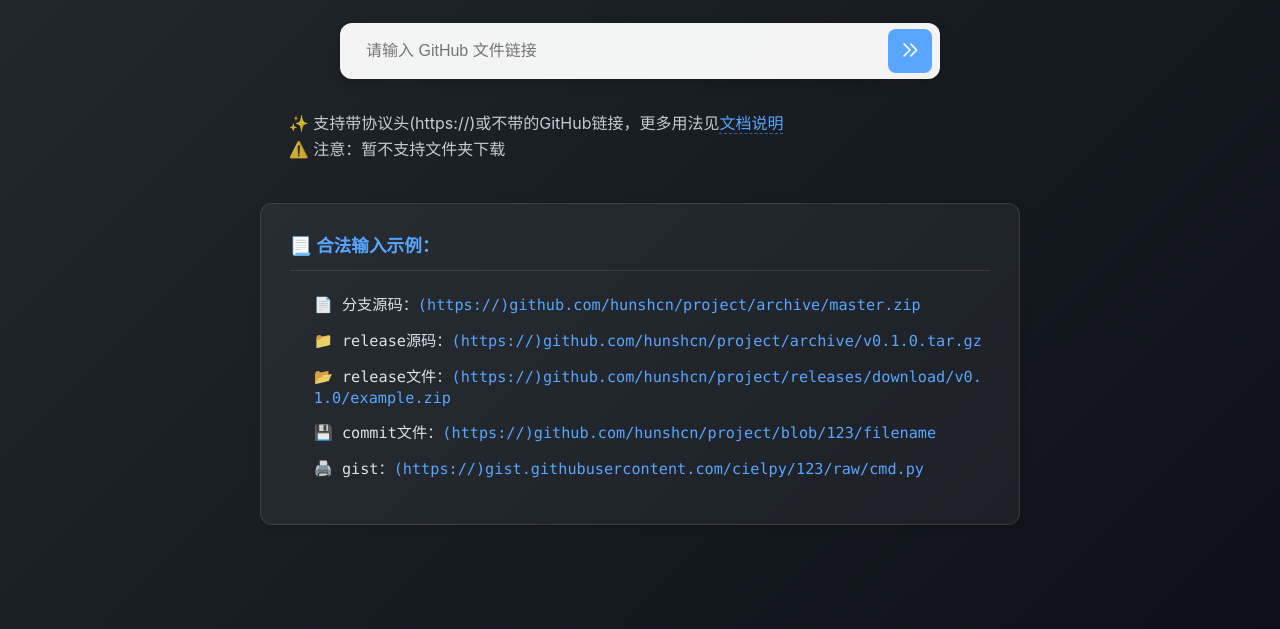
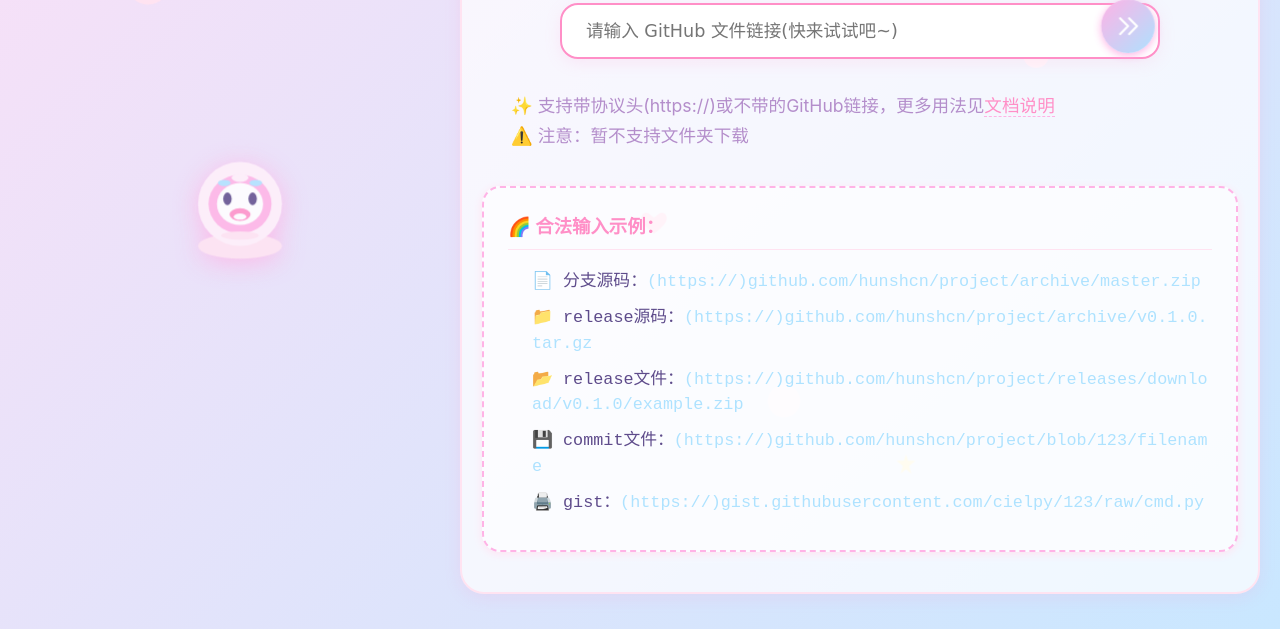
Before and after one commit to LunarVowCrimsonLove/vercel-github-proxy, a website: page index.html in a window 1280 px wide. Shown: the part 171-800 px from the top of the page. Drawn offline with Linux system fonts and the light colour scheme; a web font is replaced by a local one.

Commit message:
Update index.html

```diff
--- a/index.html
+++ b/index.html
@@ -5,18 +5,21 @@
   <meta charset="UTF-8">
   <meta name="viewport" content="width=device-width, initial-scale=1.0">
   <link rel="icon" type="image/svg+xml" href="https://github.githubassets.com/favicons/favicon.svg">
+  <!-- 可爱中文字体 -->
+  <link href="https://fonts.googleapis.com/css2?family=ZCOOL+KuaiLe&display=swap" rel="stylesheet">
   <style>
     :root {
-      --primary-color: #0d1117;
-      --secondary-color: #161b22;
-      --text-color: #f0f6fc;
-      --accent-color: #58a6ff;
-      --gradient-start: #24292e;
-      --gradient-end: #0d1117;
-      --shadow: 0 4px 12px rgba(0, 0, 0, 0.15);
-      --border-color: rgba(255, 255, 255, 0.1);
-      --github-corner-bg: #f0f6fc;
-      --github-corner-fg: rgb(21,26,31);
+      --primary-color: #f9e0f7;
+      --secondary-color: #c9e7ff;
+      --text-color: #5e4b8b;
+      --accent-color: #ff8fc7;
+      --gradient-start: #f9e0f7;
+      --gradient-end: #c9e7ff;
+      --shadow: 0 4px 16px rgba(255, 143, 199, 0.15);
+      --border-color: #ffe3f1;
+      --bubble-color: #ffe3f1;
+      --star-color: #ffe066;
+      --heart-color: #ff8fc7;
     }
     * {
       box-sizing: border-box;
@@ -24,7 +27,7 @@
       padding: 0;
     }
     body {
-      font-family: -apple-system, BlinkMacSystemFont, "Segoe UI", Roboto, "Helvetica Neue", Arial, sans-serif;
+      font-family: 'ZCOOL KuaiLe', -apple-system, BlinkMacSystemFont, "Segoe UI", Roboto, "Helvetica Neue", Arial, sans-serif;
       min-height: 100vh;
       background: linear-gradient(135deg, var(--gradient-start) 0%, var(--gradient-end) 100%);
       color: var(--text-color);
@@ -32,35 +35,78 @@
       justify-content: center;
       align-items: center;
       padding: 20px;
+      position: relative;
+      overflow: hidden;
+    }
+    /* 气泡、星星、爱心装饰 */
+    .bubble, .star, .heart {
+      position: absolute;
+      opacity: 0.7;
+      z-index: 0;
+      pointer-events: none;
+      animation: float 8s infinite ease-in-out;
+    }
+    .bubble {
+      background: var(--bubble-color);
+      border-radius: 50%;
+      width: 40px; height: 40px;
+      left: 10vw; top: 20vh;
+      animation-delay: 0s;
+    }
+    .bubble.b2 { width: 24px; height: 24px; left: 80vw; top: 30vh; animation-delay: 2s; }
+    .bubble.b3 { width: 32px; height: 32px; left: 60vw; top: 70vh; animation-delay: 4s; }
+    .star {
+      width: 32px; height: 32px;
+      left: 30vw; top: 10vh;
+      animation-delay: 1s;
+    }
+    .star.s2 { width: 20px; height: 20px; left: 70vw; top: 80vh; animation-delay: 3s; }
+    .heart {
+      width: 28px; height: 28px;
+      left: 50vw; top: 50vh;
+      animation-delay: 2.5s;
+    }
+    @keyframes float {
+      0% { transform: translateY(0) scale(1); opacity: 0.7; }
+      50% { transform: translateY(-30px) scale(1.1); opacity: 1; }
+      100% { transform: translateY(0) scale(1); opacity: 0.7; }
     }
     .container {
       width: 100%;
       max-width: 800px;
       padding: 40px 20px;
       text-align: center;
+      background: rgba(255,255,255,0.7);
+      border-radius: 24px;
+      box-shadow: var(--shadow);
+      position: relative;
+      z-index: 1;
+      border: 2px solid var(--border-color);
+    }
+    .moe-illust {
+      width: 120px;
+      margin: 0 auto 1.2rem auto;
+      display: block;
+      filter: drop-shadow(0 4px 12px #ffb3e6);
+      animation: float 4s infinite ease-in-out;
     }
     .title {
-      font-size: 2.5rem;
-      font-weight: 600;
-      margin-bottom: 1.5rem;
-      color: var(--text-color);
-      font-family: -apple-system, BlinkMacSystemFont, "Segoe UI", "Apple Color Emoji", "Segoe UI Emoji", sans-serif;
-      letter-spacing: -0.5px;
+      font-size: 2.8rem;
+      font-weight: 700;
+      margin-bottom: 1.2rem;
+      color: var(--accent-color);
+      font-family: 'ZCOOL KuaiLe', cursive, sans-serif;
+      letter-spacing: 1px;
+      text-shadow: 0 2px 8px #fff0fa;
+      background: linear-gradient(90deg, #ffb3e6 0%, #aee2ff 100%);
+      -webkit-background-clip: text;
+      -webkit-text-fill-color: transparent;
     }
     .title .emoji {
       display: inline-block;
-      color: #f1fa8c;
       margin-right: 8px;
-    }
-    .tips a {
-      color: var(--accent-color);
-      text-decoration: none;
-      border-bottom: 1px dashed rgba(88, 166, 255, 0.5);
-      transition: all 0.2s ease;
-    }
-    .tips a:hover {
-      color: #a2d2ff;
-      border-bottom-color: #a2d2ff;
+      font-size: 2.2rem;
+      vertical-align: middle;
     }
     .search-container {
       position: relative;
@@ -71,163 +117,166 @@
       width: 100%;
       height: 56px;
       padding: 0 60px 0 24px;
-      font-size: 1rem;
-      color: #1f2937;
+      font-size: 1.1rem;
+      color: #ff8fc7;
       background: rgba(255, 255, 255, 0.95);
-      border: 2px solid transparent;
-      border-radius: 12px;
+      border: 2px solid var(--accent-color);
+      border-radius: 18px;
       box-shadow: var(--shadow);
       transition: all 0.3s ease;
+      font-family: 'ZCOOL KuaiLe', cursive, sans-serif;
     }
     .search-input:focus {
-      border-color: var(--accent-color);
-      background: white;
+      border-color: #aee2ff;
+      background: #fff0fa;
       outline: none;
-      box-shadow: 0 0 0 3px rgba(88, 166, 255, 0.3);
+      box-shadow: 0 0 0 3px #aee2ff55;
     }
     .search-button {
       position: absolute;
       right: 8px;
       top: 50%;
       transform: translateY(-50%);
-      width: 44px;
-      height: 44px;
+      width: 48px;
+      height: 48px;
       border: none;
-      border-radius: 8px;
-      background: var(--accent-color);
+      border-radius: 50%;
+      background: linear-gradient(135deg, #ffb3e6 0%, #aee2ff 100%);
       color: white;
       cursor: pointer;
       transition: all 0.2s ease;
+      font-size: 1.3rem;
+      box-shadow: 0 2px 8px #ffb3e6;
+      display: flex;
+      align-items: center;
+      justify-content: center;
+      animation: bounce 2s infinite;
     }
     .search-button:hover {
-      background: #4187d7;
-      transform: translateY(-50%) scale(1.05);
+      background: linear-gradient(135deg, #aee2ff 0%, #ffb3e6 100%);
+      transform: translateY(-50%) scale(1.08);
+    }
+    @keyframes bounce {
+      0%, 100% { transform: translateY(-50%) scale(1); }
+      50% { transform: translateY(-60%) scale(1.12); }
     }
     .tips {
       margin-top: 2rem;
-      color: rgba(240, 246, 252, 0.8);
-      line-height: 1.6;
+      color: #b48ecb;
+      line-height: 1.7;
       text-align: left;
       padding-left: 1.8rem;
+      font-size: 1.1rem;
+    }
+    .tips a {
+      color: #ff8fc7;
+      text-decoration: none;
+      border-bottom: 1px dashed #ffb3e6;
+      transition: all 0.2s ease;
+    }
+    .tips a:hover {
+      color: #aee2ff;
+      border-bottom-color: #aee2ff;
     }
     .example-title {
-      color: var(--accent-color);
-      margin-bottom: 1.5rem;
-      font-size: 1.1rem;
-      font-weight: 600;
+      color: #ff8fc7;
+      margin-bottom: 1.2rem;
+      font-size: 1.15rem;
+      font-weight: 700;
       position: relative;
-      padding-bottom: 0.8rem;
-      border-bottom: 1px solid var(--border-color);
+      padding-bottom: 0.7rem;
+      border-bottom: 1px solid #ffe3f1;
     }
     .example p {
-      margin: 0.9rem 0;
-      font-family: "SFMono-Regular", Consolas, "Liberation Mono", Menlo, monospace;
-      font-size: 0.95rem;
-      color: rgba(240, 246, 252, 0.9);
+      margin: 0.7rem 0;
+      font-family: 'ZCOOL KuaiLe', monospace, cursive;
+      font-size: 1.05rem;
+      color: #5e4b8b;
       padding-left: 1.5rem;
-      line-height: 1.4;
+      line-height: 1.5;
       word-wrap: break-word;
       word-break: break-all;
       overflow-wrap: break-word;
     }
     .example {
-      margin-top: 2.5rem;
-      padding: 1.8rem;
-      background: rgba(255, 255, 255, 0.05);
-      border-radius: 12px;
+      margin-top: 2.2rem;
+      padding: 1.5rem;
+      background: rgba(255, 255, 255, 0.6);
+      border-radius: 18px;
       text-align: left;
-      border: 1px solid var(--border-color);
-      box-shadow: 0 2px 10px rgba(0, 0, 0, 0.1);
+      border: 2px dashed #ffb3e6;
+      box-shadow: 0 2px 10px #ffe3f1;
       overflow-x: auto;
     }
     .url-part {
-      color: var(--accent-color);
-    }
-    .github-corner {
-      position: fixed;
-      top: 0;
-      right: 0;
-      z-index: 999;
-    }
-    .github-corner svg {
-      fill: var(--github-corner-bg);
-      color: var(--github-corner-fg);
-      position: absolute;
-      top: 0;
-      border: 0;
-      right: 0;
-      width: 80px;
-      height: 80px;
-    }
-    .github-corner a,
-    .github-corner a:visited {
-      color: var(--github-corner-fg) !important;
-    }
-    .github-corner a,
-    .github-corner a:visited {
-      color: transparent !important;
-      text-decoration: none !important;
-    }
-    .github-corner .octo-body,
-    .github-corner .octo-arm {
-      fill: var(--github-corner-fg) !important;
-    }
-    .github-corner:hover .octo-arm {
-      animation: octocat-wave 560ms ease-in-out;
-    }
-    @keyframes octocat-wave {
-      0%, 100% { transform: rotate(0); }
-      20%, 60% { transform: rotate(-25deg); }
-      40%, 80% { transform: rotate(10deg); }
+      color: #aee2ff;
     }
     @media (max-width: 640px) {
       .container {
-        padding: 20px;
+        padding: 16px;
       }
       .title {
         font-size: 2rem;
       }
       .search-input {
-        height: 50px;
-        font-size: 0.9rem;
+        height: 44px;
+        font-size: 1rem;
       }
       .search-button {
         width: 38px;
         height: 38px;
       }
       .example {
-        padding: 1rem;
+        padding: 0.8rem;
       }
       .example p {
-        font-size: 0.85rem;
-        padding-left: 0.8rem;
-        margin: 0.7rem 0;
+        font-size: 0.92rem;
+        padding-left: 0.7rem;
+        margin: 0.5rem 0;
       }
       .example-title {
-        font-size: 0.95rem;
-        padding-bottom: 0.6rem;
-      }
-      .github-corner svg {
-        width: 60px;
-        height: 60px;
+        font-size: 0.98rem;
+        padding-bottom: 0.4rem;
       }
     }
   </style>
 </head>
 <body>
+  <!-- 二次元Q版角色SVG插画 -->
+  <svg class="moe-illust" viewBox="0 0 120 120" fill="none" xmlns="http://www.w3.org/2000/svg">
+    <ellipse cx="60" cy="100" rx="40" ry="12" fill="#ffe3f1"/>
+    <circle cx="60" cy="60" r="40" fill="#fff0fa"/>
+    <ellipse cx="60" cy="60" rx="30" ry="28" fill="#ffb3e6"/>
+    <ellipse cx="60" cy="60" rx="22" ry="20" fill="#fff"/>
+    <ellipse cx="48" cy="55" rx="4" ry="6" fill="#5e4b8b"/>
+    <ellipse cx="72" cy="55" rx="4" ry="6" fill="#5e4b8b"/>
+    <ellipse cx="60" cy="70" rx="10" ry="6" fill="#ff8fc7"/>
+    <ellipse cx="60" cy="72" rx="6" ry="3" fill="#fff"/>
+    <ellipse cx="45" cy="40" rx="6" ry="3" fill="#aee2ff"/>
+    <ellipse cx="75" cy="40" rx="6" ry="3" fill="#aee2ff"/>
+    <ellipse cx="60" cy="35" rx="8" ry="4" fill="#fff0fa"/>
+    <ellipse cx="60" cy="90" rx="18" ry="4" fill="#ffe3f1"/>
+  </svg>
+  <!-- 气泡、星星、爱心装饰 -->
+  <div class="bubble"></div>
+  <div class="bubble b2"></div>
+  <div class="bubble b3"></div>
+  <svg class="star" viewBox="0 0 32 32"><polygon points="16,2 20,12 31,12 22,19 25,30 16,23 7,30 10,19 1,12 12,12" fill="var(--star-color)"/></svg>
+  <svg class="star s2" viewBox="0 0 20 20"><polygon points="10,1 12,7 19,7 13,12 15,19 10,15 5,19 7,12 1,7 8,7" fill="var(--star-color)"/></svg>
+  <svg class="heart" viewBox="0 0 28 28"><path d="M14 25s-7.5-5.2-10.5-10C-0.5 8.5 5 3 10 7c2.5 2 4 3 4 3s1.5-1 4-3c5-4 10.5 1.5 6.5 8-3 4.8-10.5 10-10.5 10z" fill="var(--heart-color)"/></svg>
   <div class="container">
-    <h1 class="title"><span class="emoji">📦</span>GitHub 文件加速</h1>
+    <h1 class="title"><span class="emoji">🌸</span>GitHub 文件加速</h1>
     <form onsubmit="toSubmit(event)" class="search-container">
       <input
         type="text"
         class="search-input"
         name="q"
-        placeholder="请输入 GitHub 文件链接"
+        placeholder="请输入 GitHub 文件链接(快来试试吧~)"
         pattern="^((https|http):\/\/)?(github\.com\/.+?\/.+?\/(?:releases|archive|blob|raw|suites)|((?:raw|gist)\.(?:githubusercontent|github)\.com))\/.+$"
         required
       >
-      <button type="submit" class="search-button">
-        <svg width="20" height="20" fill="none" stroke="currentColor" stroke-width="2" viewBox="0 0 24 24">
+      <button type="submit" class="search-button" title="加速下载">
+        <svg width="24" height="24" fill="none" stroke="#fff" stroke-width="2" viewBox="0 0 24 24">
           <path d="M13 5l7 7-7 7M5 5l7 7-7 7" stroke-linecap="round" stroke-linejoin="round"/>
         </svg>
       </button>
@@ -237,7 +286,7 @@
       <p>⚠️ 注意：暂不支持文件夹下载</p>
     </div>
     <div class="example">
-      <div class="example-title">📃 合法输入示例：</div>
+      <div class="example-title">🌈 合法输入示例：</div>
       <p>📄 分支源码：<span class="url-part">(https://)github.com/hunshcn/project/archive/master.zip</span></p>
       <p>📁 release源码：<span class="url-part">(https://)github.com/hunshcn/project/archive/v0.1.0.tar.gz</span></p>
       <p>📂 release文件：<span class="url-part">(https://)github.com/hunshcn/project/releases/download/v0.1.0/example.zip</span></p>
```
